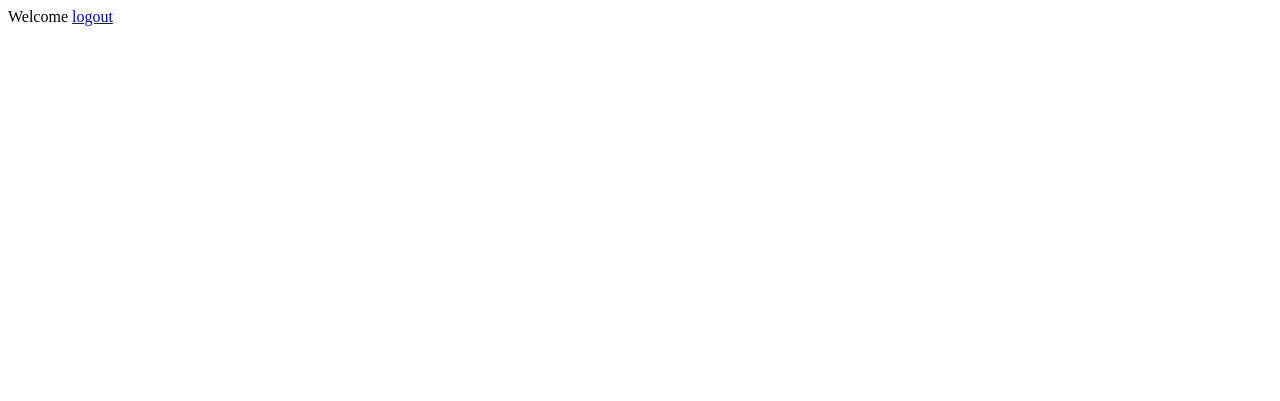
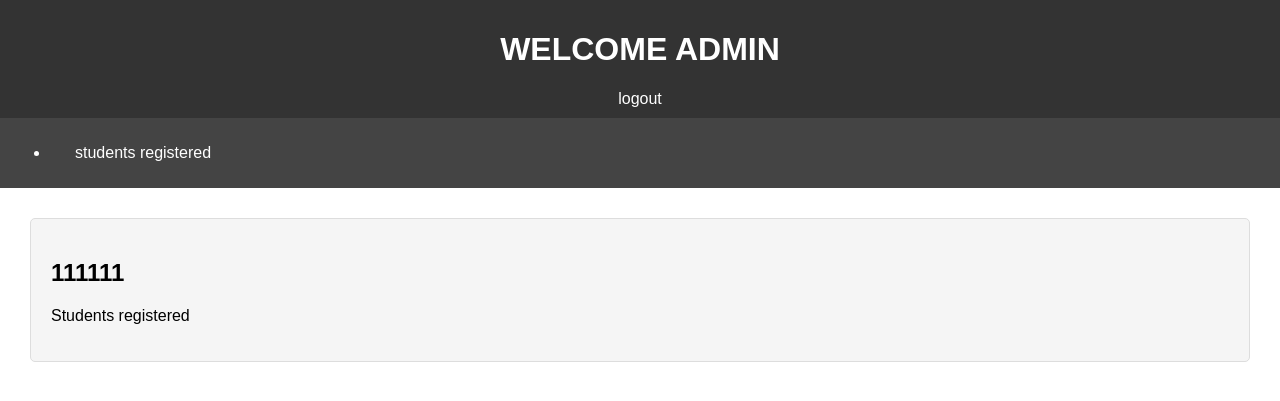
Before and after one commit to ardenio13/KarlRepo, a PHP site: page /systemguile/Login/test_dashboard.php in a window 1280 px wide. Before the commit the part shown is almost empty. Shown: the top 401 px of the page. Run offline with PHP 8.4, Linux system fonts and the light colour scheme.

Commit message:
added admin dashboard

```diff
--- a/systemguile/Login/Login_connection.php
+++ b/systemguile/Login/Login_connection.php
@@ -15,7 +15,7 @@ if ( isset($_POST['user']) && isset($_POST['pass']) ) {
       header("Location: Login_form.php?error=password is required");
       exit();
   }else{
-      $sql = "SELECT * FROM data_tbl WHERE user = '$user' AND pass = '$pass'";
+      $sql = "SELECT * FROM users_tbl WHERE user = '$user' AND pass = '$pass'";
       $result = mysqli_query($conn, $sql);
 
       if(mysqli_num_rows($result)){
--- /dev/null
+++ b/systemguile/Login/dashboard_style.css
@@ -0,0 +1,60 @@
+
+        body {
+            font-family: Arial, sans-serif;
+            margin: 0;
+            padding: 0;
+        }
+
+        header {
+            background-color: #333;
+            color: #fff;
+            padding: 10px;
+            text-align: center;
+        }
+
+        nav {
+            background-color: #444;
+            color: #fff;
+            padding: 10px;
+
+        }
+
+        .container {
+            display: flex;
+            flex-wrap: wrap;
+            justify-content: space-between;
+            padding: 20px;
+        }
+
+        .widget {
+            background-color: #f5f5f5;
+            border: 1px solid #ddd;
+            border-radius: 5px;
+            padding: 20px;
+            margin: 10px;
+            flex: 1;
+            min-width: 300px;
+        }
+
+
+         .student-reg{
+
+            color: white;
+            padding: 15px 25px;
+            text-decoration: none;
+            text-align: center;
+        }
+
+        .student-reg:hover {
+            background-color: green;
+        }
+
+        a {
+
+            color: white;
+            padding: 15px 25px;
+            text-decoration: none;
+            text-align: center;
+
+
+        }
--- a/systemguile/Login/test_dashboard.php
+++ b/systemguile/Login/test_dashboard.php
@@ -2,9 +2,27 @@
 <html>
 
 <head>
-
+<!DOCTYPE html>
+<html lang="en">
+<head>
+    <title>Dashboard</title>
+    <link rel ="stylesheet" href ="dashboard_style.css">
 </head>
 <body>
- Welcome <a href="logout.php">logout</a>
+    <header>
+        <h1>WELCOME ADMIN</h1> <a href="logout.php">logout</a>
+    </header>
+    <nav>
+        <ul>
+            <li><a class="student-reg" href="students number">students registered</a></li>
+        </ul>
+    </nav>
+    <div class="container">
+        <div id="widget1" class="widget">
+            <h2>111111</h2>
+            <p>Students registered</p>
+        </div>
+
+    </div>
 </body>
 </html>
```
